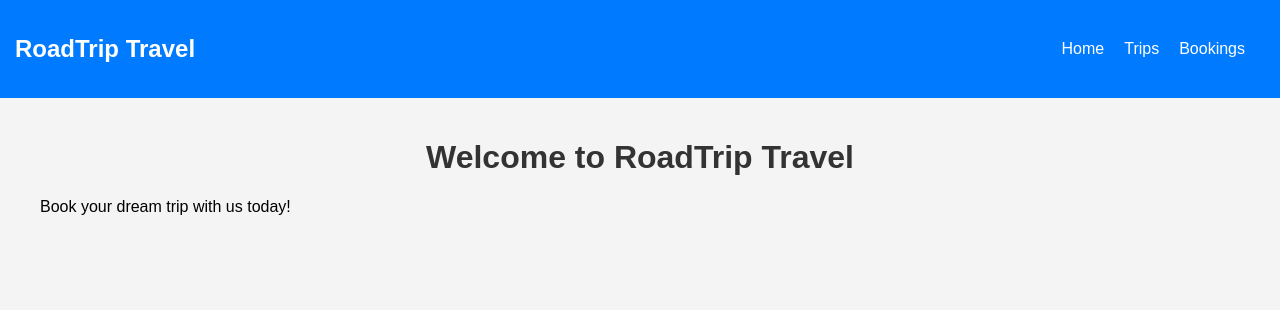
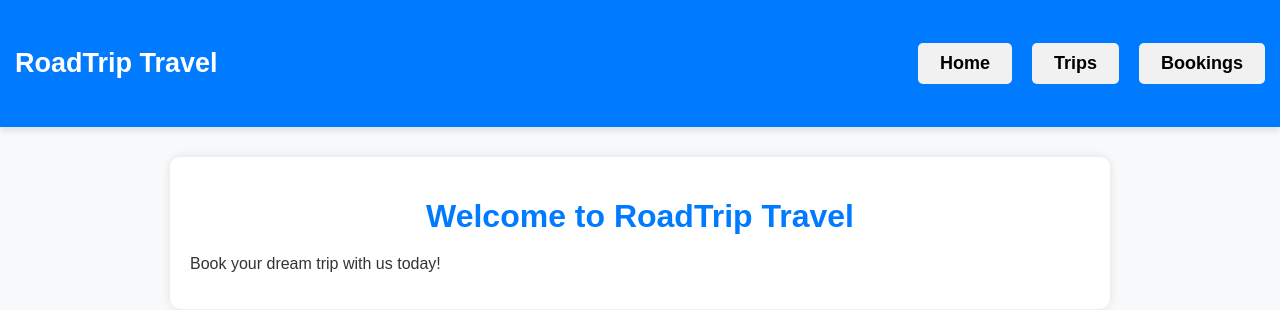
Before and after one commit to sean810/roadtrip-travel, a React (Create React App) app in the folder frontend/: page / in a window 1280 px wide. Shown: the top 310 px of the page. Built offline with nearby package versions, Linux system fonts and the light colour scheme.

Commit message:
Improved the UI by updating App.css and Navbar.css

```diff
--- a/frontend/src/styles/App.css
+++ b/frontend/src/styles/App.css
@@ -1,18 +1,91 @@
-/* src/styles/App.css */
+/* General Styles */
 body {
     font-family: Arial, sans-serif;
     margin: 0;
     padding: 0;
-    background-color: #f4f4f4;
-  }
+    background-color: #f8f9fa;
+    color: #333;
+}
 
-  h1 {
+/* Centering page content */
+.container {
+    max-width: 900px;
+    margin: 30px auto;
+    padding: 20px;
+    background: white;
+    box-shadow: 0px 0px 10px rgba(0, 0, 0, 0.1);
+    border-radius: 10px;
+}
+
+/* Headings */
+h1 {
     text-align: center;
-    color: #333;
-  }
+    color: #007bff;
+    margin-bottom: 20px;
+}
 
-  .container {
-    max-width: 1200px;
-    margin: auto;
-    padding: 20px;
-  }
+/* Navbar */
+.navbar {
+    background: #007bff;
+    padding: 15px;
+    color: white;
+    display: flex;
+    justify-content: space-between;
+    align-items: center;
+    box-shadow: 0px 4px 6px rgba(0, 0, 0, 0.1);
+}
+
+.navbar ul {
+    list-style: none;
+    padding: 0;
+    display: flex;
+    gap: 20px;
+}
+
+.navbar ul li {
+    display: inline;
+}
+
+.navbar a {
+    color: rgb(0, 0, 0);
+    text-decoration: none;
+    font-weight: bold;
+    transition: 0.3s;
+}
+
+.navbar a:hover {
+    text-decoration: underline;
+}
+
+/* Buttons */
+button, .go-back {
+    display: block;
+    width: fit-content;
+    margin: 20px auto;
+    padding: 10px 15px;
+    background: #007bff;
+    color: white;
+    font-size: 16px;
+    border: none;
+    border-radius: 5px;
+    cursor: pointer;
+    text-align: center;
+    text-decoration: none;
+}
+
+button:hover, .go-back:hover {
+    background: #0056b3;
+}
+
+/* Lists */
+ul {
+    padding: 0;
+    list-style: none;
+}
+
+ul li {
+    background: #f1f1f1;
+    margin: 10px 0;
+    padding: 10px;
+    border-radius: 5px;
+}
--- a/frontend/src/styles/Navbar.css
+++ b/frontend/src/styles/Navbar.css
@@ -5,19 +5,22 @@
     display: flex;
     justify-content: space-between;
     align-items: center;
-  }
+    font-size: 18px;
+}
 
-  .navbar ul {
-    list-style: none;
-    padding: 0;
-  }
+.navbar ul {
+    display: flex;
+    gap: 15px;
+}
 
-  .navbar ul li {
-    display: inline;
-    margin-right: 20px;
-  }
-
-  .navbar a {
+.navbar a {
     color: white;
     text-decoration: none;
-  }
+    padding: 8px 12px;
+    border-radius: 5px;
+    transition: 0.3s;
+}
+
+.navbar a:hover {
+    background: rgba(255, 255, 255, 0.2);
+}
```
